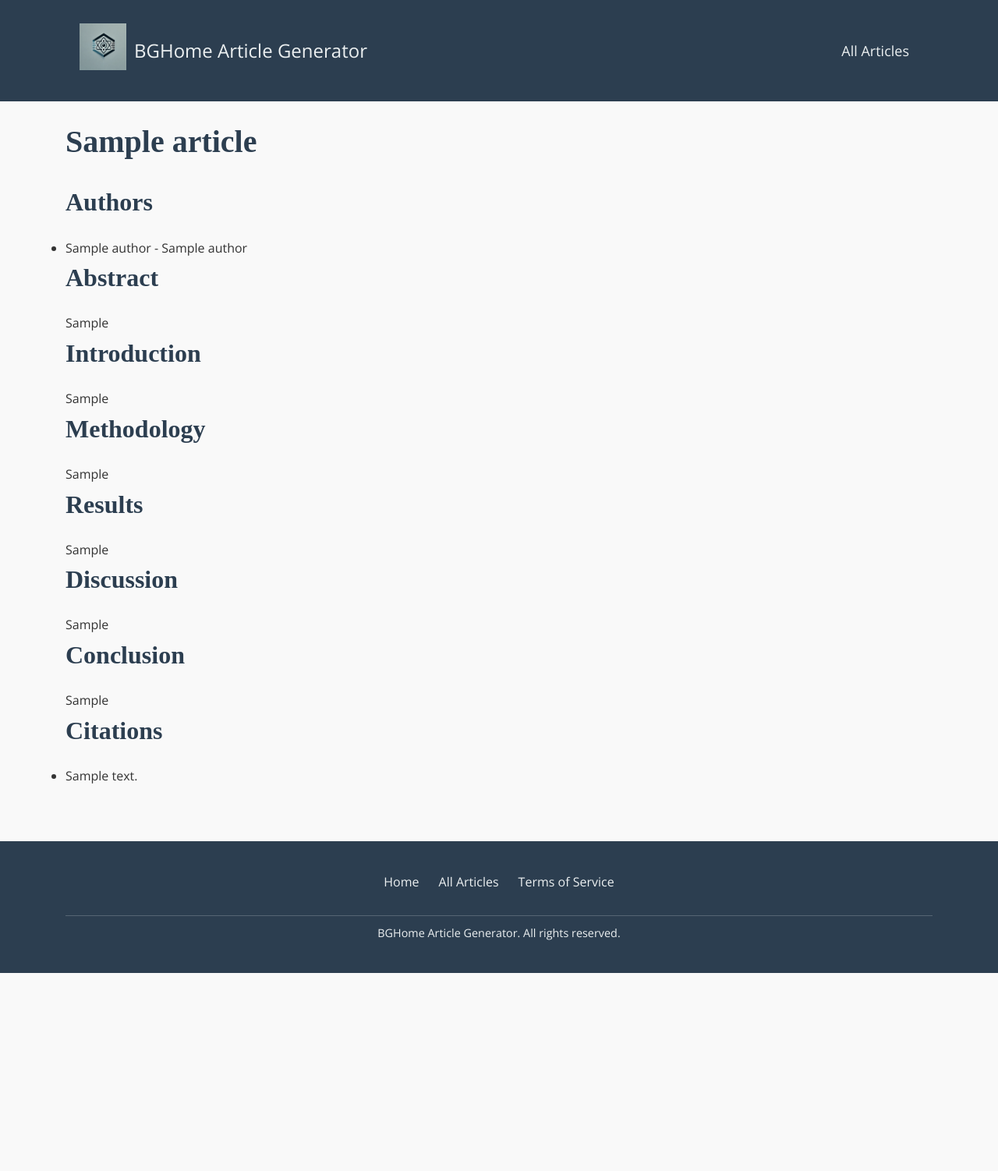
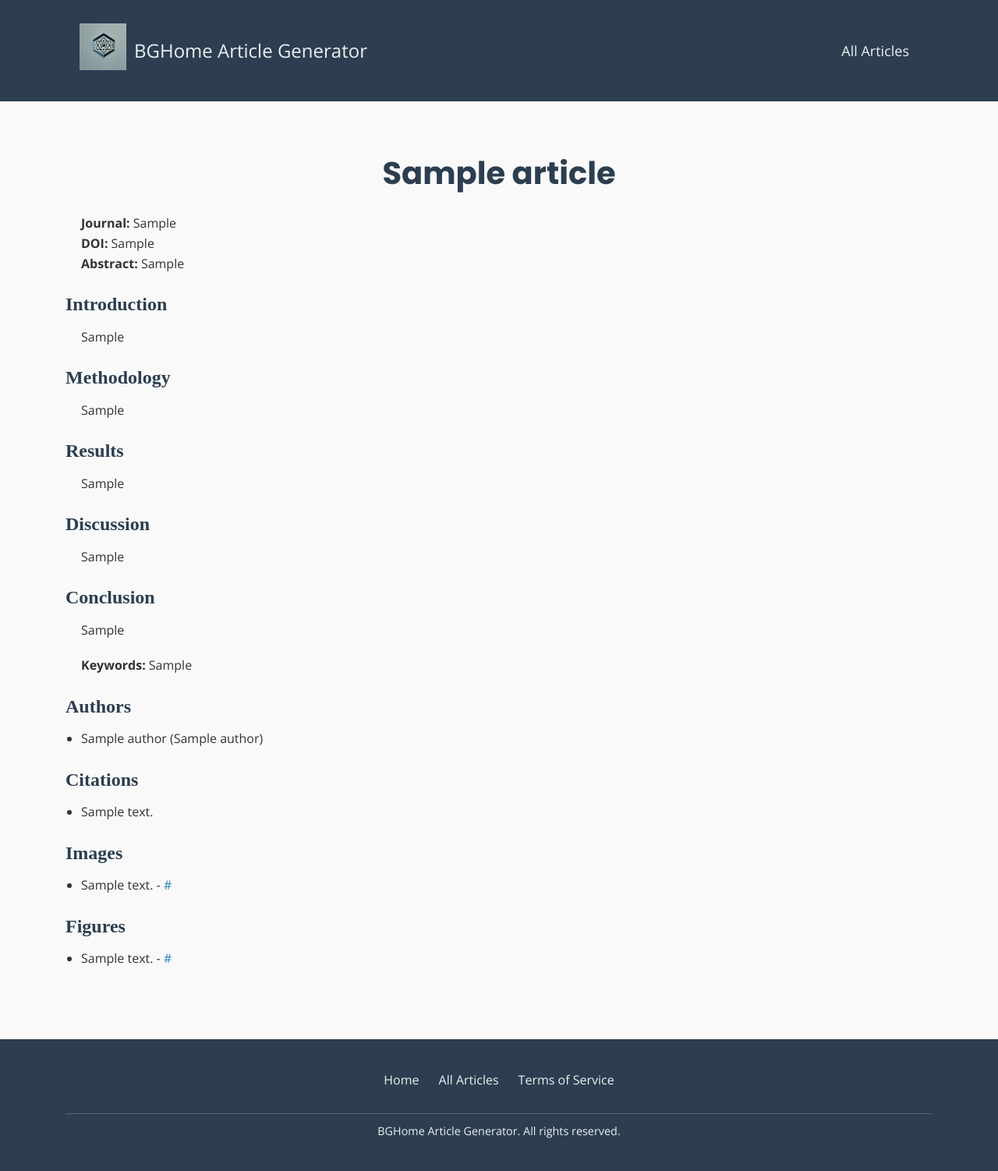
Before and after one commit to bghome-hub/fn-web, a Flask app: page /view_article/1 in a window 1280 px wide. Shown: the whole page at 78% size. Before the commit the page ends 1248 px from the top, so only its background shows below. Run offline with Flask 3, Linux system fonts and the light colour scheme; tables that the repository leaves empty hold one stand-in row (values such as "Sample post").

Commit message:
Add functionality to retrieve and display recent articles; refactor article template and remove unused CSS

```diff
--- a/volumes/web/static/styles/main.css
+++ b/volumes/web/static/styles/main.css
@@ -1,42 +1,31 @@
 /* styles/styles.css */
 
-/* Color Variables */
-:root {
-  --color-primary: #2980b9;
-  --color-primary-dark: #1f6391;
-  --color-secondary: #2c3e50;
-  --color-light: #ecf0f1;
-  --color-bg: #f9f9f9;
-  --color-text: #333;
-  --color-muted: #555;
-  --color-border: #ccc;
-  --transition-time: 0.3s;
-}
-
-/* Reset */
+/* Reset default styles */
 * {
   margin: 0;
   padding: 0;
   box-sizing: border-box;
 }
 
-/* Base Typography */
+/* Base typography */
 body {
   font-family: 'Open Sans', sans-serif;
-  background-color: var(--color-bg);
-  color: var(--color-text);
+  background-color: #f9f9f9;
+  color: #333;
   line-height: 1.6;
+  transition: background-color 0.3s ease, color 0.3s ease;
   font-size: 16px;
-  transition: background-color var(--transition-time) ease, color var(--transition-time) ease;
+  /* Base font size */
 }
 
 /* Container */
 .container {
   width: 90%;
   max-width: 1200px;
+  /* Increased max-width for larger screens */
   margin: 0 auto;
   padding: 20px;
-  transition: padding var(--transition-time) ease, max-width var(--transition-time) ease, width var(--transition-time) ease;
+  transition: padding 0.3s ease, max-width 0.3s ease, width 0.3s ease;
 }
 
 @media (max-width: 1200px) {
@@ -110,32 +102,48 @@ body {
 /* Navbar Menu */
 .navbar-menu {
   list-style: none;
+  /* Remove bullet points */
   display: flex;
+  /* Display items horizontally */
   gap: 20px;
+  /* Space between menu items */
   margin: 0;
+  /* Remove default margin */
   padding: 0;
-  transition: max-height var(--transition-time) ease-in-out;
+  /* Remove default padding */
+  transition: max-height 0.3s ease-in-out;
 }
 
 .navbar-menu li a {
-  color: var(--color-light);
+  color: #ecf0f1;
   text-decoration: none;
   font-size: 18px;
   padding: 8px 12px;
-  transition: color var(--transition-time) ease, transform var(--transition-time) ease;
+  /* Added padding */
+  transition: color 0.3s ease, transform 0.3s ease;
 }
 
 .navbar-menu li a:hover {
-  color: var(--color-primary);
+  color: #2980b9;
   transform: scale(1.1);
+  /* Adds a "springy" effect on hover */
+}
+
+@media (max-width: 480px) {
+  .navbar-menu.active {
+    max-height: 600px;
+    /* Increased for smaller screens */
+  }
 }
 
 /* Headings */
-h1, h2, h3 {
-  color: var(--color-secondary);
+h1,
+h2,
+h3 {
+  color: #2c3e50;
   margin-bottom: 20px;
   font-family: 'Lora', serif;
-  transition: color var(--transition-time) ease, font-size var(--transition-time) ease;
+  transition: color 0.3s ease, font-size 0.3s ease;
 }
 
 h1 {
@@ -151,45 +159,47 @@ h3 {
 }
 
 @media (max-width: 768px) {
-  h1 { font-size: 2em; }
-  h2 { font-size: 1.75em; }
-  h3 { font-size: 1.25em; }
+  h1 {
+    font-size: 2em;
+  }
+
+  h2 {
+    font-size: 1.75em;
+  }
+
+  h3 {
+    font-size: 1.25em;
+  }
 }
 
 @media (max-width: 480px) {
-  h1 { font-size: 1.8em; }
-  h2 { font-size: 1.5em; }
-  h3 { font-size: 1.1em; }
+  h1 {
+    font-size: 1.8em;
+  }
+
+  h2 {
+    font-size: 1.5em;
+  }
+
+  h3 {
+    font-size: 1.1em;
+  }
 }
 
 /* Links */
 a {
-  color: var(--color-primary);
+  color: #2980b9;
   text-decoration: none;
-  transition: color var(--transition-time) ease, transform var(--transition-time) ease;
+  transition: color 0.3s ease, transform 0.3s ease;
 }
 
 a:hover {
-  color: var(--color-primary);
+  color: #2980b9;
   transform: scale(1.05);
   text-decoration: underline;
 }
 
-/* Article List */
-.article-list {
-  list-style: none;
-  margin: 20px 0;
-}
-
-.article-list li {
-  margin-bottom: 15px;
-}
-
-.article-list a {
-  font-size: 1.2em;
-}
-
-/* Forms */
+/* Form Styles */
 form {
   margin-top: 30px;
 }
@@ -204,54 +214,39 @@ form label {
 form input[type="text"] {
   width: 100%;
   padding: 12px;
-  border: 1px solid var(--color-border);
+  border: 1px solid #ccc;
   border-radius: 4px;
   margin-bottom: 20px;
   font-size: 1em;
-  transition: border-color var(--transition-time) ease, box-shadow var(--transition-time) ease;
+  transition: border-color 0.3s ease, box-shadow 0.3s ease;
 }
 
 form input[type="text"]:focus {
-  border-color: var(--color-primary);
+  border-color: #2980b9;
   box-shadow: 0 0 5px rgba(41, 128, 185, 0.5);
 }
 
 form button {
   padding: 12px 20px;
-  background-color: var(--color-primary);
+  background-color: #2980b9;
   color: #fff;
   border: none;
   border-radius: 4px;
   font-size: 1em;
   cursor: pointer;
-  transition: background-color var(--transition-time) ease, transform var(--transition-time) ease;
 }
 
 form button:hover {
-  background-color: var(--color-primary-dark);
-}
-
-/* Article Content */
-.article-content {
-  margin-top: 40px;
-}
-
-.article-content p {
-  margin-bottom: 20px;
-  font-size: 1.1em;
-}
-
-.article-content h3 {
-  margin-top: 30px;
+  background-color: #1f6391;
 }
 
 /* Footer */
 .footer {
-  background-color: var(--color-secondary);
-  color: var(--color-light);
+  background-color: #2c3e50;
+  color: #ecf0f1;
   padding: 20px 0;
   margin-top: 50px;
-  transition: padding var(--transition-time) ease;
+  transition: padding 0.3s ease;
 }
 
 .footer .container {
@@ -623,7 +609,63 @@ input[type="text"]:focus, textarea:focus {
   margin-top: 40px;
   margin-bottom: 20px;
   font-size: 2.5em;
-  color: var(--color-secondary);
+  color: #2c3e50;
   font-family: 'Poppins', sans-serif;
   font-weight: 700;
 }
+
+/* Article Input */
+.all-article-article-input {
+  font-size: 1.5em;
+  color: var(--color-secondary);
+  margin-bottom: 15px;
+  font-weight: 700;
+  font-family: 'Poppins', sans-serif;
+  transition: color var(--transition-time) ease;
+}
+
+/* Article Details */
+.all-article-article-journal,
+.all-article-article-authors {
+  font-size: 1em;
+  color: #555555;
+  margin-bottom: 8px;
+  font-weight: 600;
+}
+
+.all-article-article-input a {
+  text-decoration: none;
+  color: inherit;
+  transition: color var(--transition-time) ease;
+}
+
+.all-article-article-input a:hover {
+ color: var(--color-primary);
+}
+
+/* Article Content */
+.article-content {
+  margin: 20px 0;
+}
+
+.article-section {
+  margin-bottom: 20px;
+}
+
+.article-section h2 {
+  font-size: 1.5em;
+  margin-bottom: 10px;
+}
+
+.article-section p,
+.article-section ul {
+  margin-left: 20px;
+}
+
+.article-section ul {
+  list-style-type: disc;
+}
+
+.article-section ul li {
+  margin-bottom: 5px;
+}
--- a/volumes/web/templates/articles/article.html
+++ b/volumes/web/templates/articles/article.html
@@ -1,89 +1,70 @@
 <!-- templates/articles/article.html -->
-{% extends "base.html" %}
+{% extends 'base.html' %}
 
 {% block title %}{{ article.title }}{% endblock %}
 
-{% block head %}
-    <link rel="stylesheet" href="{{ url_for('static', filename='styles/article.css') }}">
-{% endblock %}
-
 {% block content %}
-    <article class="scholarly-article">
-        <!-- Title -->
-        <header>
-            <h1 class="scholarly-article-title">{{ article.title }}</h1>
-        </header>
-
-        <!-- Authors -->
-        {% if article.authors %}
-        <section class="scholarly-article-authors">
-            <h2 class="scholarly-article-section-title">Authors</h2>
+<h1 class="page-title">{{ article.title }}</h1>
+<div class="article-content">
+    <div class="article-section">
+        <p><strong>Journal:</strong> {{ article.journal }}</p>
+        <p><strong>DOI:</strong> {{ article.doi }}</p>
+        <p><strong>Abstract:</strong> {{ article.abstract }}</p>
+    </div>
+    <div class="article-section">
+        <h2>Introduction</h2>
+        <p>{{ article.intro }}</p>
+    </div>
+    <div class="article-section">
+        <h2>Methodology</h2>
+        <p>{{ article.methodology }}</p>
+    </div>
+    <div class="article-section">
+        <h2>Results</h2>
+        <p>{{ article.results }}</p>
+    </div>
+    <div class="article-section">
+        <h2>Discussion</h2>
+        <p>{{ article.discussion }}</p>
+    </div>
+    <div class="article-section">
+        <h2>Conclusion</h2>
+        <p>{{ article.conclusion }}</p>
+    </div>
+    <div class="article-section">
+        <p><strong>Keywords:</strong> {{ article.keywords }}</p>
+    </div>
+    <div class="article-section">
+        <h2>Authors</h2>
         <ul>
             {% for author in article.authors %}
-                <li>{{ author.name }} - {{ author.institution_name }}</li>
+            <li>{{ author.name }} ({{ author.institution_name }})</li>
             {% endfor %}
         </ul>
-        </section>
-        {% endif %}
-
-        <!-- Abstract -->
-        {% if article.abstract %}
-        <section class="scholarly-article-abstract">
-            <h2 class="scholarly-article-section-title">Abstract</h2>
-            <p>{{ article.abstract }}</p>
-        </section>
-        {% endif %}
-
-        <!-- Introduction -->
-        {% if article.intro %}
-        <section class="scholarly-article-intro">
-            <h2 class="scholarly-article-section-title">Introduction</h2>
-            <p>{{ article.intro }}</p>
-        </section>
-        {% endif %}
-
-        <!-- Methodology -->
-        {% if article.methodology %}
-        <section class="scholarly-article-methodology">
-            <h2 class="scholarly-article-section-title">Methodology</h2>
-            <p>{{ article.methodology }}</p>
-        </section>
-        {% endif %}
-
-        <!-- Results -->
-        {% if article.results %}
-        <section class="scholarly-article-results">
-            <h2 class="scholarly-article-section-title">Results</h2>
-            <p>{{ article.results }}</p>
-        </section>
-        {% endif %}
-
-        <!-- Discussion -->
-        {% if article.discussion %}
-        <section class="scholarly-article-discussion">
-            <h2 class="scholarly-article-section-title">Discussion</h2>
-            <p>{{ article.discussion }}</p>
-        </section>
-        {% endif %}
-
-        <!-- Conclusion -->
-        {% if article.conclusion %}
-        <section class="scholarly-article-conclusion">
-            <h2 class="scholarly-article-section-title">Conclusion</h2>
-            <p>{{ article.conclusion }}</p>
-        </section>
-        {% endif %}
-
-        <!-- Citations -->
-        {% if article.citations %}
-        <section class="scholarly-article-citations">
-            <h2 class="scholarly-article-section-title">Citations</h2>
+    </div>
+    <div class="article-section">
+        <h2>Citations</h2>
         <ul>
             {% for citation in article.citations %}
             <li>{{ citation.content }}</li>
             {% endfor %}
         </ul>
-        </section>
-        {% endif %}
-    </article>
+    </div>
+    <div class="article-section">
+        <h2>Images</h2>
+        <ul>
+            {% for image in article.images %}
+            <li>{{ image.description }} - <a href="{{ image.url }}">{{ image.url }}</a></li>
+            {% endfor %}
+        </ul>
+    </div>
+    <div class="article-section">
+        <h2>Figures</h2>
+        <ul>
+            {% for figure in article.figures %}
+            <li>{{ figure.description }} - <a href="{{ figure.url }}">{{ figure.url }}</a></li>
+            {% endfor %}
+        </ul>
+    </div>
+</div>
 {% endblock %}
```
Also changed, not shown: other parts of volumes/web/static/styles/main.css (+68 -74 lines), volumes/web/db.py (+8 -0 lines), volumes/web/models.py (+16 -0 lines), volumes/web/static/styles/article.css (deleted, +0 -129 lines), volumes/web/templates/articles/all_articles.html (+11 -9 lines), volumes/web/templates/index.html (+9 -0 lines). Lines whose indentation alone changed are shown as unchanged.
